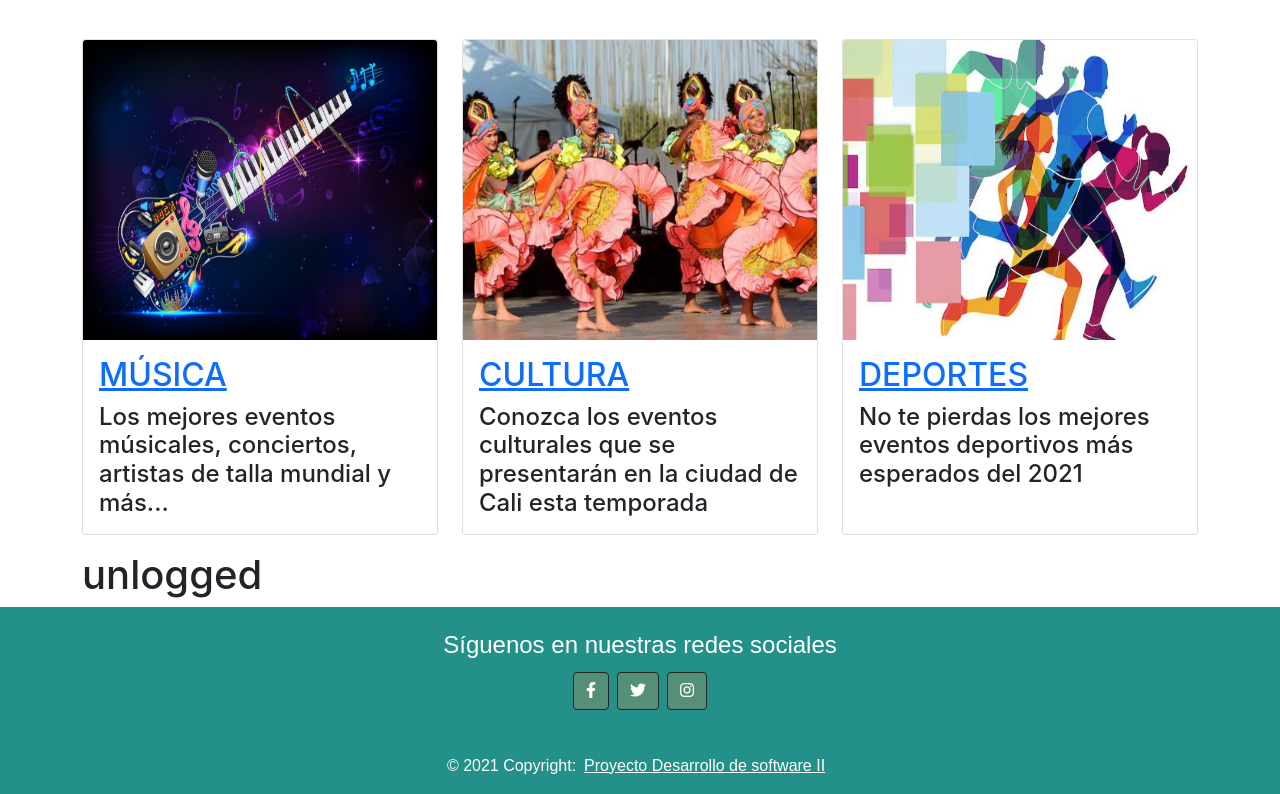
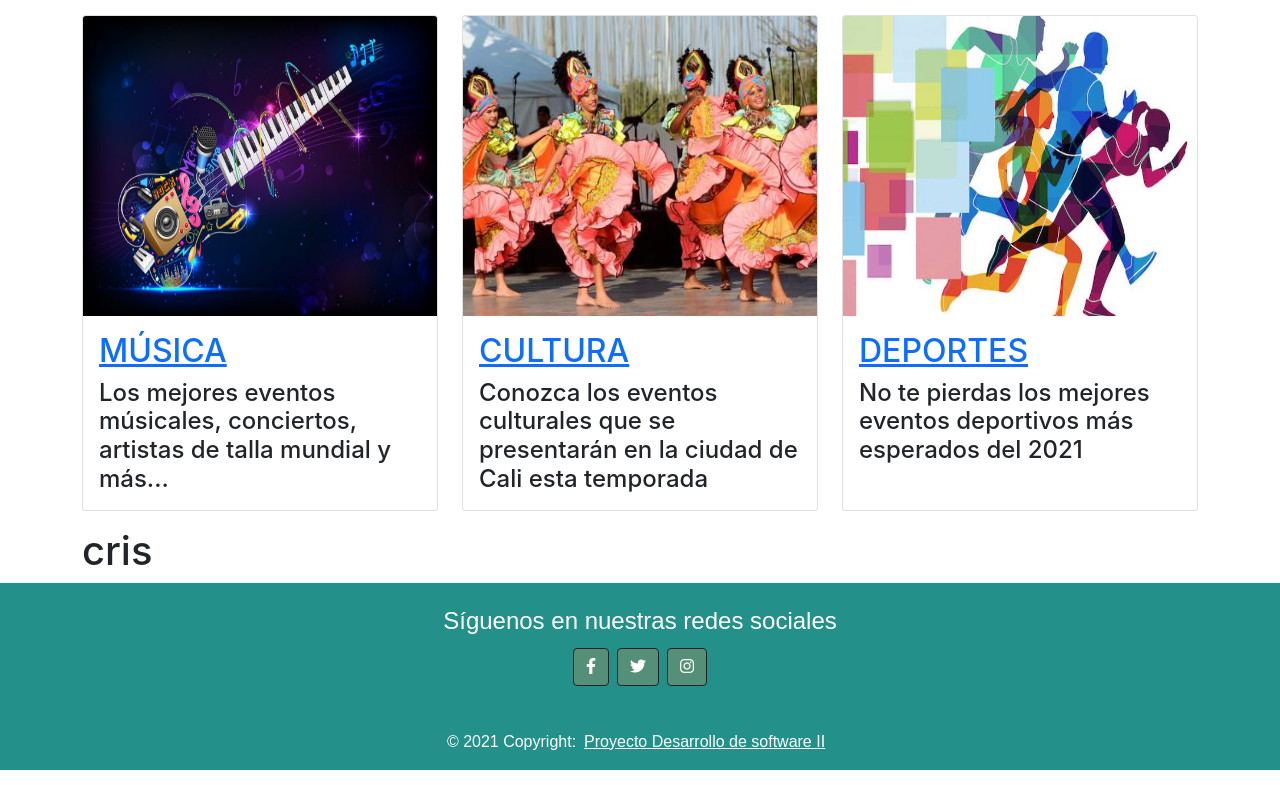
Before and after one commit to vanesacifuentes/Project-eventos-choclo, a React (Create React App) app in the folder Frontend/: page / in a window 1280 px wide. Shown: the part 667-1461 px from the top of the page. After the commit the page ends 1437 px from the top, so only its background shows below. Built offline with nearby package versions, Linux system fonts and the light colour scheme; a web font is replaced by a local one.

Commit message:
Cambios Usuario login y reistro

```diff
--- a/Frontend/src/App.js
+++ b/Frontend/src/App.js
@@ -6,38 +6,34 @@ import LoginUser from './components//Perfil_usuario/Login/login-user';
 import Boleteria from './components/Perfil_usuario/Boleteria/Boleteria';
 import Compra_boleta from './components/Perfil_usuario/Boleteria/Compra_boleta';
 
+
+
 import {
   BrowserRouter as Router,
   Switch,
   Route,
 } from 'react-router-dom';
 
-import { useState } from 'react';
+
 
 
 
 function App() {
 
-  const [user,setUser]= useState(null)
-
-
-  async function userF(u){
-    //alert(u.nombre)
-    setUser(u);
-
-  }
 
 
   return (
     <>
+
+
             <Router>
               <div>
                 <Switch>
 
-                  <Route exact path='/' > <Home user={user} /> </Route>
+                  <Route exact path='/' > <Home /> </Route>
                   <Route exact path='/eventos' component={Eventos}/>
                   <Route exact path='/contacto' component={Contacto}/>
-                  <Route exact path='/loginuser'> <LoginUser userF={userF} /> </Route>
+                  <Route exact path='/loginuser'> <LoginUser  /> </Route>
                   <Route exact path='/registeruser' component={Register_User}/>
                   <Route exact path='/boleteria' component={Boleteria}/>
                   <Route exact path='/compra_boleta' component={Compra_boleta}/>
@@ -46,6 +42,7 @@ function App() {
               </div>
 
             </Router>
+
       </>
   );
 }
--- /dev/null
+++ b/Frontend/src/components/Perfil_usuario/Context/Context.js
@@ -0,0 +1,37 @@
+import { createContext, useState } from "react";
+
+
+
+
+
+
+
+
+
+const Context = createContext();
+
+const UserProvider = ({children})=>{
+
+
+const [usuario,setUser]= useState({nombre:'cris'})
+
+
+  async function userF(u){
+    setUser(u);
+  }
+
+
+
+return(
+    <Context.Provider value={{usuario, userF}}>
+
+        {children}
+
+    </Context.Provider>
+)
+}
+
+
+
+export {UserProvider}
+export default Context
--- a/Frontend/src/components/Perfil_usuario/Home/Home.js
+++ b/Frontend/src/components/Perfil_usuario/Home/Home.js
@@ -1,25 +1,28 @@
-import React from 'react';
+import React, { useContext } from 'react';
 import Slider2 from './Slider2'
 import Card_inicio from './Card_inicio'
 import Menu from '../Menu/Menu'
 import Footer from '../Footer/footer'
+import Context from '../Context/Context.js';
 
 
-function Home({user}){
+function Home(){
 
+
+    const {usuario} = useContext(Context)
     return(
         <>
             <Menu/>
 
 
             <div className="container">
-                user
+
                 <hr></hr>
                 <h1>Inicio</h1>
                 <Slider2 />
                 <hr className="featurette-divider" />
                 <Card_inicio />
-                <h1>{user ? "logged" : "unlogged"}</h1>
+                <h1>{usuario.nombre}</h1>
 
 
 
--- a/Frontend/src/components/Perfil_usuario/Login/login-user.js
+++ b/Frontend/src/components/Perfil_usuario/Login/login-user.js
@@ -1,21 +1,24 @@
-import React, { useState } from 'react';
+import React, { useContext, useState } from 'react';
 import "./login-user.css"
 
 
 import {
     Link,useHistory
 } from 'react-router-dom'
+import Context from '../Context/Context';
 
 
 
 
-function LoginUser({userF}) {
+function LoginUser() {
     const history = useHistory();
 
     const [user, setUser] = useState('');
     const [password, setPassword] = useState('');
     const [validPass, setValidPass] = useState('');
     const [validUser, setValidUser] = useState('');
+
+    const {usuario,userF} = useContext(Context)
 
 
     function registro() {
@@ -70,11 +73,10 @@ function LoginUser({userF}) {
 
                 });
 
-              history.location('/')
+              history.push('/')
 
-              //window.location = "./";
-
-                userF(await response.json())
+                //window.location = "./"
+                setTimeout(userF(await response.json()),5000);
 
 
 
@@ -98,6 +100,7 @@ function LoginUser({userF}) {
         <>
 
             <div className="container-fluid ">
+                <h1>{usuario.nombre}</h1>
 
                 <div className=" d-flex justify-content-center align-items-center ">
                     <Link to="/">
--- a/Frontend/src/index.js
+++ b/Frontend/src/index.js
@@ -3,11 +3,12 @@ import ReactDOM from 'react-dom';
 import './index.css';
 import App from './App';
 import reportWebVitals from './reportWebVitals';
+import { UserProvider } from './components/Perfil_usuario/Context/Context';
 
 
 ReactDOM.render(
-
-      <App/>,
+      <UserProvider > <App/> </UserProvider>
+      ,
       document.getElementById('root')
 
 );
```
